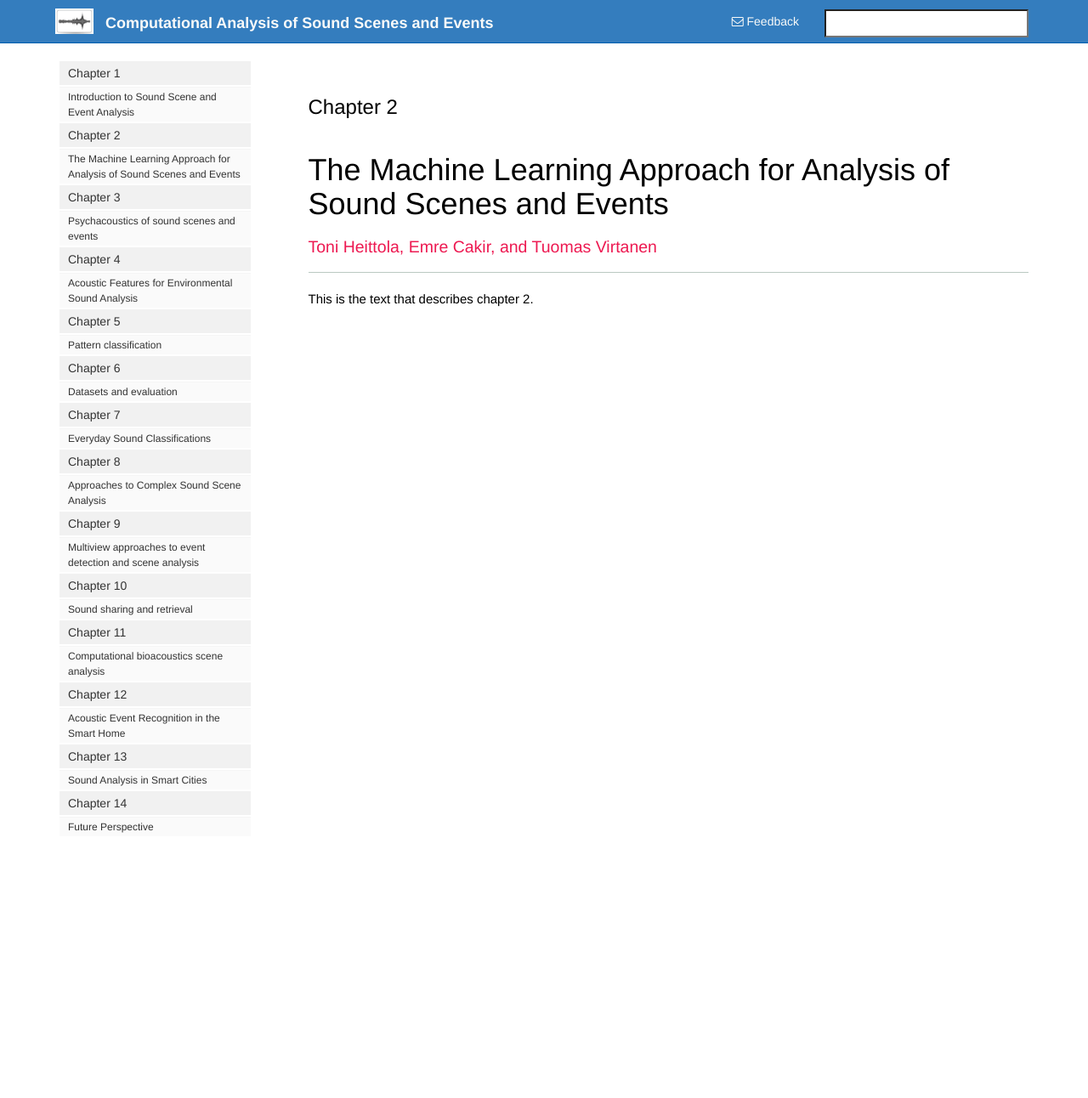
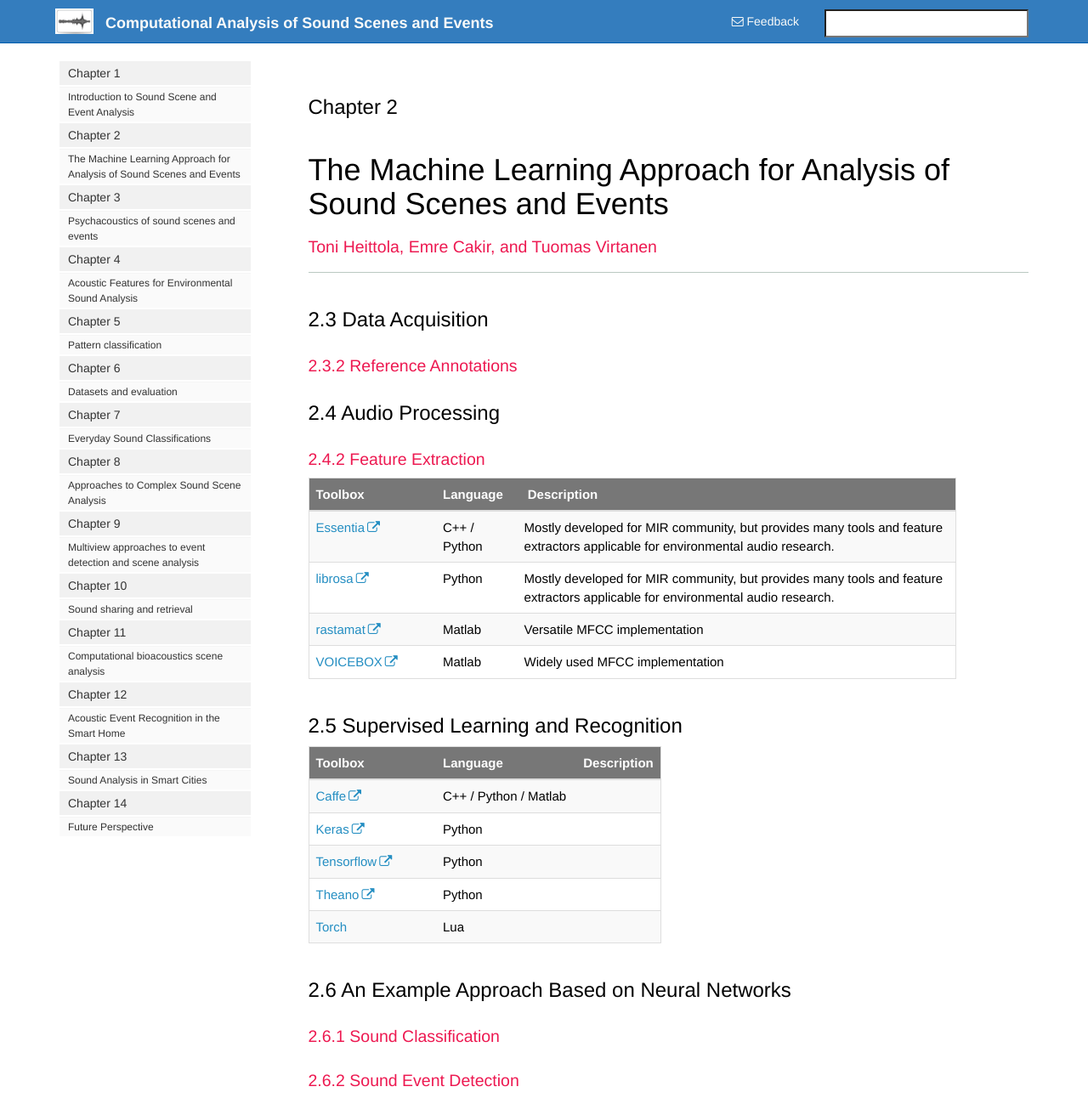
Before and after one commit to cassebook/cassebook.github.io, a Jekyll site: the page built from _docs/ch02/index.md, in a window 1280 px wide and 1292 px high. Shown: the whole window at 85% size. Built offline with Jekyll 4.4.1, drawn with Linux system fonts in a browser that asks for light colours; nearby versions of some CDN libraries; comment, search, counter and statistics services are not loaded.

Commit message:
Add content for ch02

```diff
--- a/_docs/ch02/index.md
+++ b/_docs/ch02/index.md
@@ -5,4 +5,34 @@ category: Chapter  2
 order: 1
 ---
 
-This is the text that describes chapter 2.
+## 2.3 Data Acquisition
+
+### 2.3.2 Reference Annotations
+
+## 2.4 Audio Processing
+
+### 2.4.2 Feature Extraction
+
+| Toolbox                                                                    | Language | Description                                                                                                                                                                      |
+|----------------------------------------------------------------------------|----------|----------------------------------------------------------------------------------------------------------------------------------------------------------------------------------|
+| [Essentia](http://essentia.upf.edu/documentation/)                         | C++ / Python | Mostly developed for MIR community, but provides many tools and feature extractors applicable for environmental audio research. |
+| [librosa](https://github.com/librosa/librosa/)                             | Python   | Mostly developed for MIR community, but provides many tools and feature extractors applicable for environmental audio research. |
+| [rastamat](http://www.ee.columbia.edu/ln/rosa/matlab/rastamat/)            | Matlab   | Versatile MFCC implementation           |
+| [VOICEBOX](http://www.ee.ic.ac.uk/hp/staff/dmb/voicebox/voicebox.html)     | Matlab   | Widely used MFCC implementation         |
+
+
+## 2.5 Supervised Learning and Recognition
+
+| Toolbox                                                                    | Language | Description                                                                                                                                                                      |
+|----------------------------------------------------------------------------|----------|----------------------------------------------------------------------------------------------------------------------------------------------------------------------------------|
+| [Caffe](http://caffe.berkeleyvision.org/)                                  | C++ / Python / Matlab |              |
+| [Keras](https://github.com/fchollet/keras)                                 | Python   |              |
+| [Tensorflow](https://www.tensorflow.org/)                                  | Python   |              |
+| [Theano](https://github.com/Theano/Theano)                                 | Python   |              |
+| [Torch](torch.ch)                                                          | Lua      |              |
+
+## 2.6 An Example Approach Based on Neural Networks
+
+### 2.6.1 Sound Classification
+
+### 2.6.2 Sound Event Detection
```
